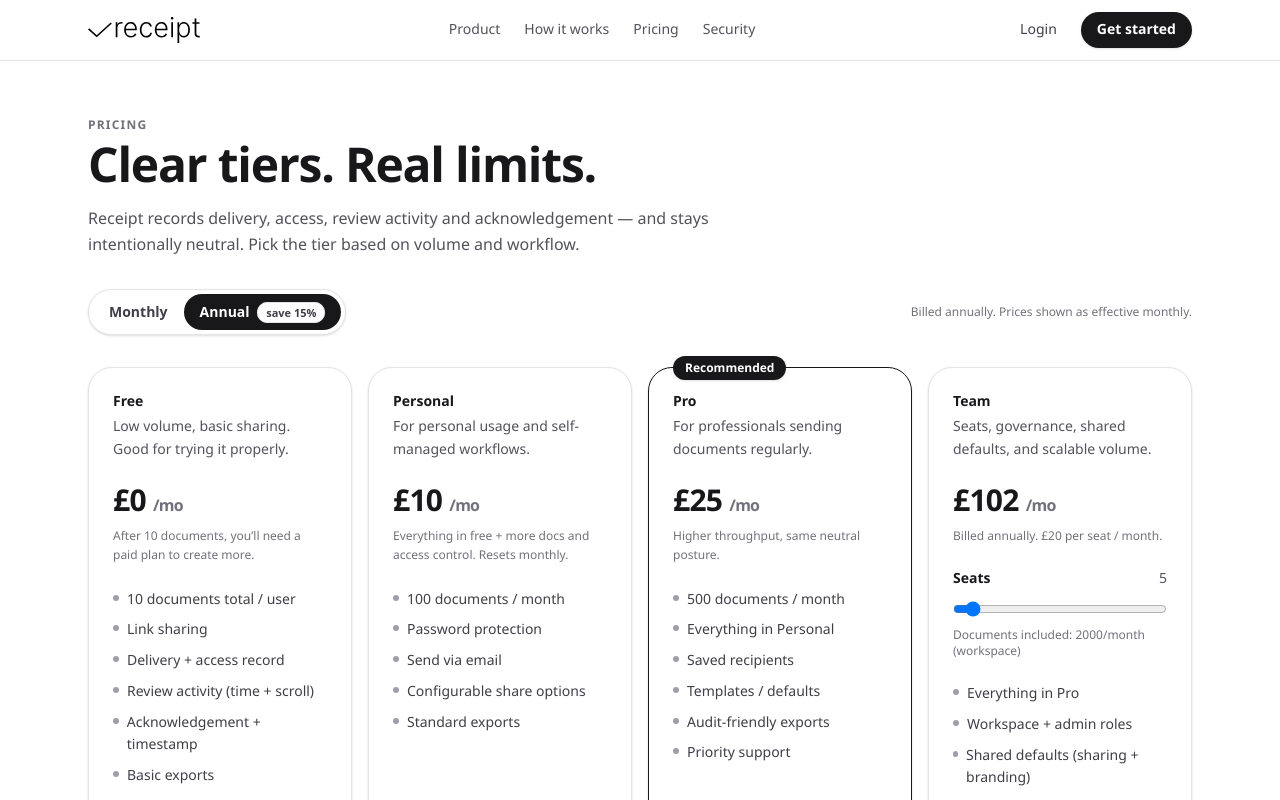
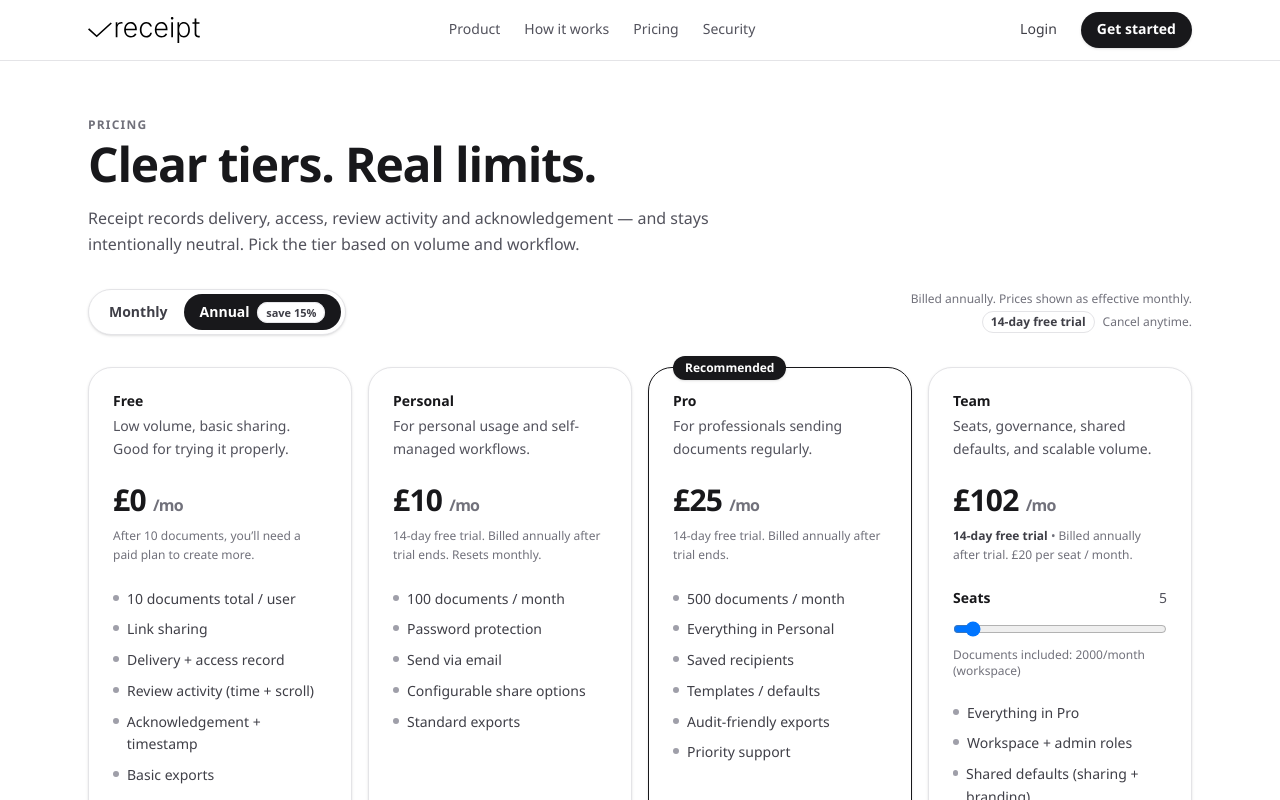
Before and after one commit to LRARE-Holdings/tango, a Next.js app: page /pricing in a window 1280 px wide. Shown: the top 800 px of the page. Built offline with nearby package versions, Linux system fonts and the light colour scheme.

Commit message:
onboarding changes, free trials and trail fraud hardening

```diff
--- a/src/app/(marketing)/pricing/page.tsx
+++ b/src/app/(marketing)/pricing/page.tsx
@@ -4,6 +4,11 @@ import { useMemo, useState } from "react";
 
 type Billing = "monthly" | "annual";
 
+
+const TRIAL_DAYS = {
+  monthly: 7,
+  annual: 14,
+} as const;
 const ANNUAL_DISCOUNT = 0.15;
 
 // Explicit, tiered limits that make sense
@@ -278,7 +283,16 @@ export default function PricingPage() {
 
         <div className="mt-8 flex flex-col gap-3 sm:flex-row sm:items-center sm:justify-between">
           <BillingToggle billing={billing} setBilling={setBilling} />
-          <div className="text-xs text-zinc-500 dark:text-zinc-500">{annualNote}</div>
+
+          <div className="flex flex-col items-start gap-1 text-xs text-zinc-500 dark:text-zinc-500 sm:items-end">
+            <div>{annualNote}</div>
+            <div className="inline-flex items-center gap-2">
+              <span className="rounded-full border border-zinc-200 bg-white px-2 py-0.5 font-semibold text-zinc-700 dark:border-zinc-800 dark:bg-zinc-950 dark:text-zinc-300">
+                {billing === "annual" ? `${TRIAL_DAYS.annual}-day free trial` : `${TRIAL_DAYS.monthly}-day free trial`}
+              </span>
+              <span className="text-zinc-500 dark:text-zinc-500">Cancel anytime.</span>
+            </div>
+          </div>
         </div>
         {checkoutError ? (
           <div className="mt-3 text-sm text-red-600 dark:text-red-400">
@@ -335,7 +349,11 @@ export default function PricingPage() {
               "Configurable share options",
               "Standard exports",
             ]}
-            finePrint="Everything in free + more docs and access control. Resets monthly."
+            finePrint={
+              billing === "annual"
+                ? `${TRIAL_DAYS.annual}-day free trial. Billed annually after trial ends. Resets monthly.`
+                : `${TRIAL_DAYS.monthly}-day free trial. Billed monthly after trial ends. Resets monthly.`
+            }
           />
 
           <PlanCard
@@ -360,7 +378,11 @@ export default function PricingPage() {
               "Audit-friendly exports",
               "Priority support",
             ]}
-            finePrint="Higher throughput, same neutral posture."
+            finePrint={
+              billing === "annual"
+                ? `${TRIAL_DAYS.annual}-day free trial. Billed annually after trial ends.`
+                : `${TRIAL_DAYS.monthly}-day free trial. Billed monthly after trial ends.`
+            }
           />
 
           {/* Team (seat-based) */}
@@ -379,10 +401,14 @@ export default function PricingPage() {
                   {team.suffix}
                 </span>
               </div>
-              <div className="mt-2 text-xs leading-relaxed text-zinc-500 dark:text-zinc-500">
-                {billing === "annual" ? "Billed annually. " : "Billed monthly. "}
-                {formatGBP(teamPerSeat.amount)} {teamPerSeat.note}.
-              </div>
+            <div className="mt-2 text-xs leading-relaxed text-zinc-500 dark:text-zinc-500">
+              <span className="font-semibold text-zinc-700 dark:text-zinc-300">
+                {billing === "annual" ? `${TRIAL_DAYS.annual}-day free trial` : `${TRIAL_DAYS.monthly}-day free trial`}
+              </span>
+              {" "}
+              • {billing === "annual" ? "Billed annually after trial. " : "Billed monthly after trial. "}
+              {formatGBP(teamPerSeat.amount)} {teamPerSeat.note}.
+            </div>
             </div>
 
             <div className="mt-6">
@@ -434,6 +460,10 @@ export default function PricingPage() {
               </button>
             </div>
           </div>
+        </div>
+
+        <div className="mt-4 text-xs leading-relaxed text-zinc-500 dark:text-zinc-500">
+          Free trial applies to paid plans only. Your trial starts today and you’ll be charged when it ends unless you cancel in Stripe.
         </div>
 
         {/* Enterprise */}
--- a/src/app/api/billing/checkout/route.ts
+++ b/src/app/api/billing/checkout/route.ts
@@ -54,6 +54,15 @@ export async function POST(req: Request) {
 
     const priceId = getPriceId(plan, billing);
 
+    // Trial policy:
+    // - Monthly: 7 days
+    // - Annual: 14 days
+    // Only apply a trial if this customer has never had a Stripe subscription before.
+    const desiredTrialDays = billing === "annual" ? 14 : 7;
+
+    // We’ll compute this after we have a customerId.
+    let trialPeriodDays: number | undefined;
+
     // Minimal customer strategy:
     // 1) Look up stripe_customer_id in your profiles/users table
     // 2) Create one if missing, then store it
@@ -61,7 +70,7 @@ export async function POST(req: Request) {
     // Replace this with your real table/column.
     const { data: profile } = await supabase
       .from("profiles")
-      .select("id, stripe_customer_id, email")
+      .select("id, stripe_customer_id, email, has_had_trial")
       .eq("id", userRes.user.id)
       .maybeSingle();
 
@@ -80,6 +89,21 @@ export async function POST(req: Request) {
         .eq("id", userRes.user.id);
     }
 
+    // Prevent trial abuse: only allow a trial for customers with no prior subscriptions.
+    // If you later add a `has_had_trial` boolean to your Supabase profiles table,
+    // you can also enforce it here.
+    const subs = await stripe.subscriptions.list({
+      customer: customerId,
+      status: "all",
+      limit: 1,
+    });
+
+    const hasEverSubscribed = (subs.data?.length ?? 0) > 0;
+    trialPeriodDays = hasEverSubscribed ? undefined : desiredTrialDays;
+
+    const hasHadTrial = Boolean((profile as any)?.has_had_trial);
+    trialPeriodDays = (hasEverSubscribed || hasHadTrial) ? undefined : desiredTrialDays;
+
     const baseUrl = process.env.NEXT_PUBLIC_APP_URL!;
     const successUrl = `${baseUrl}/app/billing/success?session_id={CHECKOUT_SESSION_ID}`;
     const cancelUrl = `${baseUrl}/pricing`;
@@ -92,6 +116,7 @@ export async function POST(req: Request) {
       success_url: successUrl,
       cancel_url: cancelUrl,
       subscription_data: {
+        ...(trialPeriodDays ? { trial_period_days: trialPeriodDays } : {}),
         metadata: {
           user_id: userRes.user.id,
           plan,
--- a/src/app/api/billing/webhook/route.ts
+++ b/src/app/api/billing/webhook/route.ts
@@ -38,6 +38,11 @@ function subscriptionCurrentPeriodEnd(sub: Stripe.Subscription): number | null {
   // Some stripe-node typings/versions may not surface this field even though
   // it exists in the Stripe API payload. Use a safe lookup.
   const v = (sub as unknown as { current_period_end?: number | null }).current_period_end;
+  return typeof v === "number" ? v : null;
+}
+
+function subscriptionTrialEnd(sub: Stripe.Subscription): number | null {
+  const v = (sub as unknown as { trial_end?: number | null }).trial_end;
   return typeof v === "number" ? v : null;
 }
 
@@ -82,6 +87,8 @@ export async function POST(request: Request) {
         const priceId = subscription.items.data[0]?.price.id ?? null;
         const plan = priceToPlan(priceId);
 
+
+
         await admin
           .from("profiles")
           .upsert({
@@ -97,6 +104,10 @@ export async function POST(request: Request) {
               ? new Date(subscriptionCurrentPeriodEnd(subscription)! * 1000).toISOString()
               : null,
             cancel_at_period_end: subscription.cancel_at_period_end,
+            has_had_trial: true,
+            trial_end: subscriptionTrialEnd(subscription)
+            ? new Date(subscriptionTrialEnd(subscription)! * 1000).toISOString()
+            : null,
             updated_at: new Date().toISOString(),
           }, { onConflict: "stripe_customer_id" });
 
@@ -124,6 +135,12 @@ export async function POST(request: Request) {
               ? new Date(subscriptionCurrentPeriodEnd(subscription)! * 1000).toISOString()
               : null,
             cancel_at_period_end: subscription.cancel_at_period_end,
+
+                // NEW
+              has_had_trial: true,
+              trial_end: subscriptionTrialEnd(subscription)
+              ? new Date(subscriptionTrialEnd(subscription)! * 1000).toISOString()
+              : null,
             updated_at: new Date().toISOString(),
           })
           .eq("stripe_subscription_id", subscription.id);
--- a/src/app/onboarding/page.tsx
+++ b/src/app/onboarding/page.tsx
@@ -533,7 +533,8 @@ export default function OnboardingPage() {
                       <div>
                         <div className="text-sm font-semibold">Billing</div>
                         <div className="mt-1 text-xs" style={{ color: "var(--muted2)" }}>
-                          Switch anytime in Stripe.
+                          {billing === "annual" ? "Includes a 14-day free trial." : "Includes a 7-day free trial."}{" "}
+                          You can cancel anytime in Stripe.
                         </div>
                       </div>
 
@@ -601,7 +602,7 @@ export default function OnboardingPage() {
                         ? "Continue"
                         : recommendation.plan === "enterprise"
                           ? "Contact sales"
-                          : `Continue to ${billing === "annual" ? "annual" : "monthly"} checkout`}
+                          : `Continue to ${billing === "annual" ? "annual" : "monthly"} checkout (${billing === "annual" ? "14" : "7"}-day trial)`}
                   </button>
 
                   <Link
@@ -614,7 +615,7 @@ export default function OnboardingPage() {
                 </div>
 
                 <div className="text-xs leading-relaxed" style={{ color: "var(--muted2)" }}>
-                  You can change plans later. Receipt stays neutral — it records observable events and acknowledgement.
+                  Trial starts today. We’ll charge after the trial ends unless you cancel. Receipt stays neutral — it records observable events and acknowledgement.
                 </div>
               </div>
             )}
```
